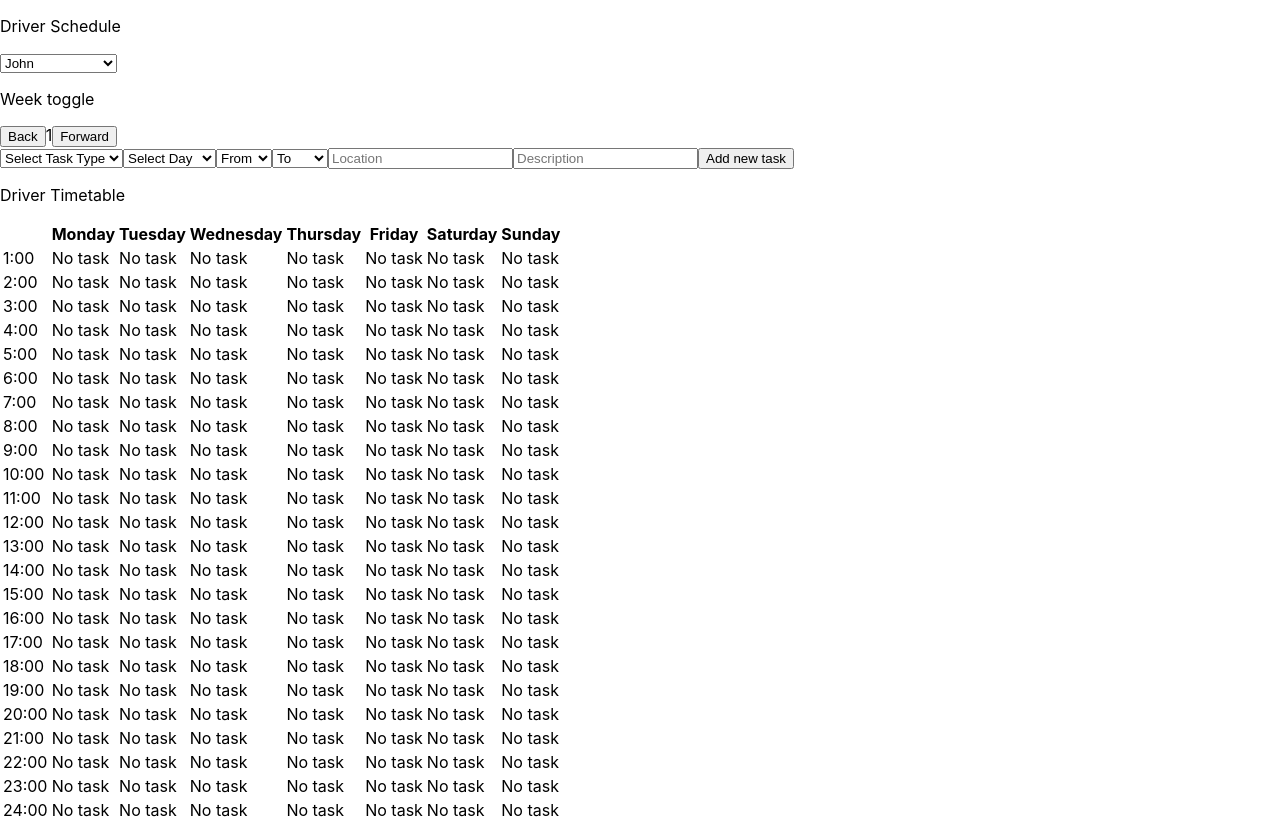
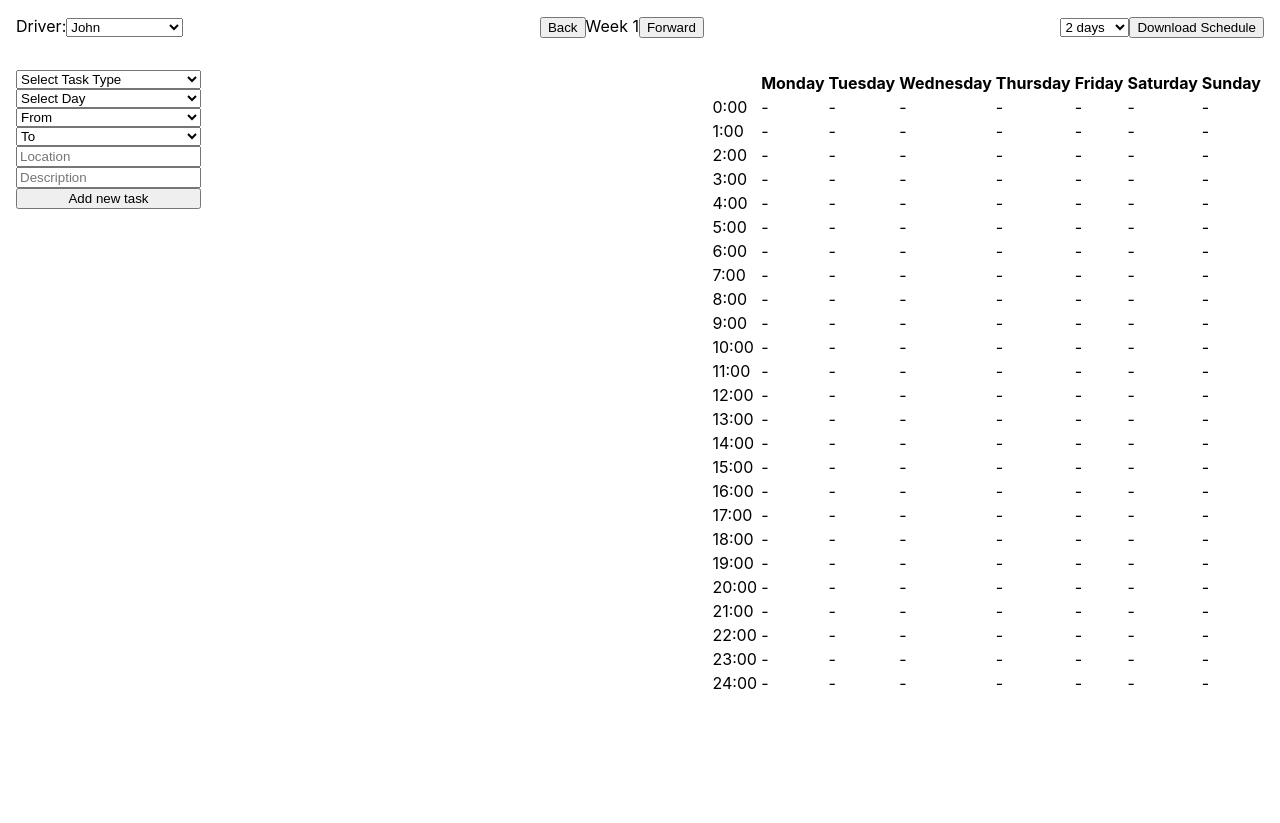
Before and after one commit to matichmike/roseDispatch, a React (Create React App) app: page / in a window 1280 px wide. After the commit the page ends 800 px from the top, so only its background shows below. Built offline with nearby package versions, Linux system fonts and the light colour scheme.

Commit message:
sass initial layout

```diff
--- a/src/App.css
+++ b/src/App.css
@@ -1,56 +1,39 @@
-
-.App {
-  text-align: center;
+body {
+  width: 100%;
+}
+body .Page {
   display: flex;
-  height: 100%;
   flex-direction: column;
-  align-items: center;
-  justify-content: center;
+  justify-content: space-between;
+}
+body .Page .Control-Panel {
+  display: flex;
+  flex-direction: row;
+  justify-content: space-between;
+  margin: 1em;
+}
+body .Page .Control-Panel .Driver-Schedule {
+  display: flex;
+}
+body .Page .Control-Panel .Week-Toggle {
+  display: flex;
+}
+body .Page .Control-Panel .Download-Schedule {
+  display: flex;
+}
+body .Page .Task-And-Timetable {
+  display: flex;
+  justify-content: space-between;
+  margin: 1em;
+  flex-direction: row;
+}
+body .Page .Task-And-Timetable .Add-Task {
+  display: flex;
+  flex-direction: column;
+}
+body .Page .Task-And-Timetable .Driver-Timetable {
+  display: flex;
+  flex-direction: column;
 }
 
-body,
-html,
-#root {
-  height: 100%;
-}
-
-.todo-form {
-  display: flex;
-  flex-direction: row;
-  align-items: center;
-}
-
-.App-logo {
-  height: 40vmin;
-  pointer-events: none;
-}
-
-@media (prefers-reduced-motion: no-preference) {
-  .App-logo {
-    animation: App-logo-spin infinite 20s linear;
-  }
-}
-
-.App-header {
-  background-color: #282c34;
-  min-height: 100vh;
-  display: flex;
-  flex-direction: column;
-  align-items: center;
-  justify-content: center;
-  font-size: calc(10px + 2vmin);
-  color: white;
-}
-
-.App-link {
-  color: #61dafb;
-}
-
-@keyframes App-logo-spin {
-  from {
-    transform: rotate(0deg);
-  }
-  to {
-    transform: rotate(360deg);
-  }
-}
+/*# sourceMappingURL=App.css.map */
--- a/src/App.js
+++ b/src/App.js
@@ -40,26 +40,24 @@ const getTaskByDayTime = (viewModel, day, hour) => {
 const DriverTimeTable = observer(({ viewModel }) =>{
 
   const rows = [];
-  for (let hour = 0; hour < 24; ++hour) {
-    const columns = [<td>{hour + 1}:00</td>];
+  for (let hour = 0; hour < 25; ++hour) {
+    const columns = [<td>{hour}:00</td>];
     for (let day = 0; day < 7; ++day) {
         //.... todo:
       let task = getTaskByDayTime(viewModel, day, hour);
       if (task) {
         task = <div>{task.type} - {task.description}</div>
       }
-      columns.push(<td>{task || 'No task'}</td>)
+      columns.push(<td>{task || '-'}</td>)
     }
     rows.push(<tr>
       {columns}
     </tr>)
   }
 
-
-
   return (
     <div>
-      <table className="Schedule-table" style={{ border: 1 }}>
+      <table>
         <tr>
           <th></th>
           <th>Monday</th>
@@ -92,7 +90,7 @@ const WeekToggle = observer(({ viewModel }) => {
       }}>
         Back
       </button>
-      <label for="week">{viewModel.activeWeek}</label>
+      <label for="week">Week {viewModel.activeWeek}</label>
       <button onClick={() => {
         if(viewModel.activeWeek>51) {
           return;
@@ -105,6 +103,26 @@ const WeekToggle = observer(({ viewModel }) => {
     )
 })
 
+const DriverScheduleCSV = ({ viewModel }) => {
+  const scheduleInput = React.useRef();
+
+  return (
+    <div>
+      <select ref={scheduleInput} name="Schedule Input">
+        <option value="2">2 days</option>
+        <option value="4">4 days</option>
+        <option value="7">7 days</option>
+        <option value="14">14 days</option>
+        <option value="28">28 days</option>
+      </select>
+      <button>
+        Download Schedule
+      </button>
+
+    </div>
+  )
+}
+
 const AddDriverTask = ({ viewModel }) => {
 
   const typeInput = React.useRef();
@@ -115,7 +133,7 @@ const AddDriverTask = ({ viewModel }) => {
   const hourToSelect = React.useRef();
 
   return (
-    <div>
+    <>
       <select ref={typeInput} name="Task Type">
             <option>Select Task Type</option>
             <option value="Pick-up">Pick-Up</option>
@@ -190,7 +208,7 @@ const AddDriverTask = ({ viewModel }) => {
 
         });
       }}>Add new task</button>
-    </div>
+    </>
   )
 }
 
@@ -209,25 +227,29 @@ function App() {
   }));
 
   return (
-    <div>
-      <p>Driver Schedule</p>
+    <div className="Page">
+    <div className="Control-Panel">
+    <div className="Driver-Schedule">
+      <label>Driver: </label>
       <DriverSelector viewModel={viewModel}></DriverSelector>
-
-      <div>
-        <p>Week toggle</p>
+      </div>
+      <div className="Week-Toggle">
         <WeekToggle viewModel={viewModel}></WeekToggle>
       </div>
 
-      <div>
-        <AddDriverTask viewModel={viewModel}></AddDriverTask>
+      <div className="Download-Schedule">
+        <DriverScheduleCSV viewModel={viewModel}></DriverScheduleCSV>
+
       </div>
-
-      <div>
-        <p>Driver Timetable</p>
-        <DriverTimeTable viewModel={viewModel}></DriverTimeTable>
+    </div>
+    <div className="Task-And-Timetable">
+      <div className="Add-Task">
+          <AddDriverTask viewModel={viewModel}></AddDriverTask>
+        </div>
+      <div classname="Driver-Timetable">
+          <DriverTimeTable viewModel={viewModel}></DriverTimeTable>
+        </div>
       </div>
-
-
     </div>
   );
 }
--- /dev/null
+++ b/src/App.scss
@@ -0,0 +1,45 @@
+body {
+  width: 100%;
+
+  .Page {
+    display: flex;
+    flex-direction: column;
+    justify-content: space-between;
+
+    .Control-Panel {
+      display: flex;
+      flex-direction: row;
+      justify-content: space-between;
+      margin: 1em;
+
+      .Driver-Schedule {
+        display: flex;
+      }
+
+      .Week-Toggle {
+        display: flex;
+      }
+
+      .Download-Schedule {
+        display: flex;
+      }
+    }
+
+    .Task-And-Timetable {
+      display: flex;
+      justify-content: space-between;
+      margin: 1em;
+      flex-direction: row;
+
+      .Add-Task {
+        display: flex;
+        flex-direction: column;
+      }
+
+      .Driver-Timetable {
+        display: flex;
+        flex-direction: column;
+      }
+    }
+  }
+}
```
Also changed, not shown: 1 other file (tests, documents, lock files or other folders).
